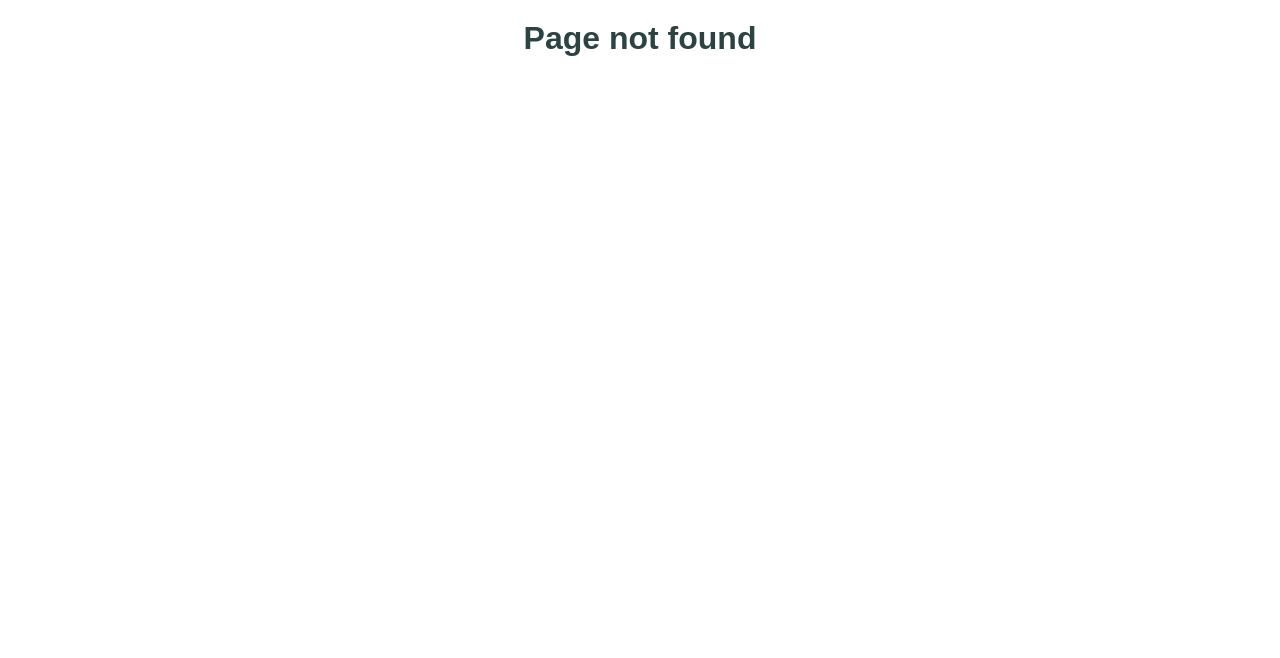
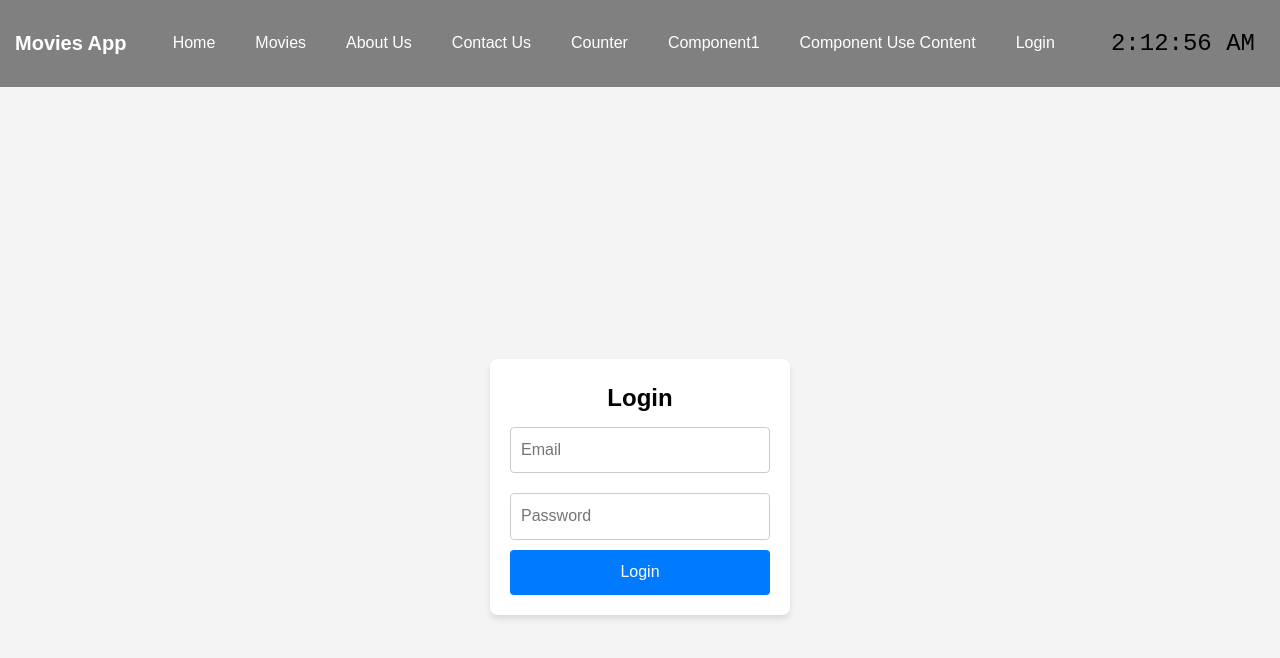
Before and after one commit to adhikari-jagdish/csit-3rd-a-react, a React (Vite) app: page /login in a window 1280 px wide. Before the commit this address had no page. Shown: the top 658 px of the page. Built offline with nearby package versions, Linux system fonts and the light colour scheme.

Commit message:
Mantine library added

```diff
--- a/package.json
+++ b/package.json
@@ -10,6 +10,8 @@
     "preview": "vite preview"
   },
   "dependencies": {
+    "@mantine/core": "^7.17.2",
+    "@mantine/hooks": "^7.17.2",
     "react": "^19.0.0",
     "react-dom": "^19.0.0",
     "react-hook-form": "^7.54.2",
--- a/src/App.jsx
+++ b/src/App.jsx
@@ -6,6 +6,9 @@ import NavBar from './components/nav-bar';
 import PageNotFound from './components/page_not_found';
 import ContactUs from './components/contact-us/contact-us';
 import Counter from './components/counter';
+import Component1 from './components/component-1';
+import ComponentUseContext from './components/component-use-state';
+import Login from './components/login/login';
 
 //comment
 function App() {
@@ -16,6 +19,9 @@ function App() {
         <Route path="/movies" element={<Movies />} />
         <Route path="/contact-us" element={<ContactUs />} />
         <Route path="/counter" element={<Counter />} />
+        <Route path="/component-1" element={<Component1 />} />
+        <Route path="/component-use-context" element={<ComponentUseContext />} />
+        <Route path="/login" element={<Login />} />
       </Route>
       <Route path="*" element={<PageNotFound />} />
     </Routes>
--- /dev/null
+++ b/src/components/component-1.jsx
@@ -0,0 +1,35 @@
+import { useState, createContext, useContext } from "react";
+
+const RollNumberContext = createContext();
+
+const Component1 = () => {
+    const [userName, setUserName] = useState("Jagadish Adhikari");
+    const [rollNumber, setRollNumber] = useState(1002);
+    return (
+        <RollNumberContext.Provider value={rollNumber}>
+            <h1>Hello {userName} this is Component1</h1>
+            <Component2 user2={userName}/>
+        </RollNumberContext.Provider>
+    );
+}
+
+function Component2({user2}) {
+    return (
+        <>
+            <h1>Hello this is Component 2</h1>
+            <Component3 user3={user2}/>
+        </>
+    );
+}
+
+function Component3({user3}) {
+    const rollNumber= useContext(RollNumberContext);
+    return (
+        <>
+            <h1>Hello {user3} this is Component 3 and roll number is {rollNumber}</h1>
+        </>
+    );
+}
+
+
+export default Component1;
--- /dev/null
+++ b/src/components/component-use-state.jsx
@@ -0,0 +1,35 @@
+import { useState, createContext, useContext } from "react";
+
+const UserContext = createContext();
+
+const ComponentUseContext = () => {
+    const [user, setUser] = useState("Samriddhi");
+    return (
+        <UserContext.Provider value={user}>
+            <h1>{`Hello ${user}!`}</h1>
+            <Component2 />
+        </UserContext.Provider>
+    );
+}
+
+function Component2() {
+    return (
+        <>
+            <h1>This is component2</h1>
+            <Component3 />
+        </>
+    );
+}
+
+function Component3() {
+    const user = useContext(UserContext);
+    return (
+        <>
+            <h1>This is component3</h1>
+            <h2>{`Hello Again ${user}!`}</h2>
+        </>
+
+    );
+}
+
+export default ComponentUseContext;
--- a/src/components/contact-us/contact-us.jsx
+++ b/src/components/contact-us/contact-us.jsx
@@ -1,6 +1,7 @@
 import { useState } from "react";
 import Input from "./input-field";
-import { set } from "react-hook-form";
+import { Button } from '@mantine/core';
+import '@mantine/core/styles.css';
 
 const ContactUs = () => {
 
@@ -50,6 +51,8 @@ const ContactUs = () => {
                         onChange={handleChange}
                     />
 
+
+
                     <Input
                         label="Phone Number"
                         type="tel"
@@ -59,8 +62,9 @@ const ContactUs = () => {
                         onChange={handleChange}
                     />
 
-                    <button type="submit">Submit Form</button>
-                </div>
+                    <Button variant="outline" color="blue" size="sm">
+                        Click Me
+                    </Button>                </div>
             </form>
         </>
     );
--- /dev/null
+++ b/src/components/login/login.css
@@ -0,0 +1,63 @@
+.container {
+    display: flex;
+    justify-content: center;
+    align-items: center;
+    height: 100vh;
+    background-color: #f4f4f4;
+}
+
+.login-card {
+    background: white;
+    padding: 20px;
+    box-shadow: 0px 4px 6px rgba(0, 0, 0, 0.1);
+    border-radius: 8px;
+    text-align: center;
+    width: 300px;
+}
+
+.login-card input {
+    width: 100%;
+    padding: 10px;
+    margin: 10px 0;
+    border: 1px solid #ccc;
+    border-radius: 4px;
+}
+
+.login-card button {
+    width: 100%;
+    padding: 10px;
+    background: #007bff;
+    color: white;
+    border: none;
+    border-radius: 4px;
+    cursor: pointer;
+}
+
+.alert-dialog {
+    position: fixed;
+    top: 0;
+    left: 0;
+    width: 100%;
+    height: 100%;
+    background: rgba(0, 0, 0, 0.5);
+    display: flex;
+    justify-content: center;
+    align-items: center;
+}
+
+.alert-content {
+    background: white;
+    padding: 20px;
+    border-radius: 8px;
+    text-align: center;
+}
+
+.alert-content button {
+    margin-top: 10px;
+    padding: 8px 16px;
+    background: #007bff;
+    color: white;
+    border: none;
+    border-radius: 4px;
+    cursor: pointer;
+}
--- /dev/null
+++ b/src/components/login/login.jsx
@@ -0,0 +1,48 @@
+import "./login.css"
+import { useState } from "react";
+
+const Login = () => {
+    const [email, setEmail] = useState("");
+    const [password, setPassword] = useState("");
+    const [showAlert, setShowAlert] = useState(false);
+
+    const handleLogin = () => {
+        if (email === "admin@example.com" && password === "12345678") {
+            alert("Login Successful!");
+          } else {
+            setShowAlert(true);
+          }
+    };
+
+    return (
+        <>
+            <div className="container">
+                <div className="login-card">
+                    <h2>Login</h2>
+                    <input type="email" placeholder="Email"
+                    value={email}
+                    onChange={(e) => setEmail(e.target.value)} />
+
+                    <input type="password" placeholder="Password"
+                    value={password}
+                    onChange={(e) => setPassword(e.target.value)} />
+
+                    <button onClick={handleLogin}>Login</button>
+                </div>
+                {showAlert && (
+                    <div className="alert-dialog">
+                        <div className="alert-content">
+                            <h3>Login Failed</h3>
+                            <p>Invalid email or password. Please try again.</p>
+                        </div>
+                    </div>
+                )}
+            </div>
+
+
+        </>
+    )
+
+}
+
+export default Login
--- a/src/components/nav-bar.jsx
+++ b/src/components/nav-bar.jsx
@@ -21,6 +21,9 @@ const NavBar = () => {
                     <Link to="/about-us">About Us</Link>
                     <Link to="/contact-us">Contact Us</Link>
                     <Link to="/counter">Counter</Link>
+                    <Link to="/component-1">Component1</Link>
+                    <Link to="/component-use-context">Component Use Content</Link>
+                    <Link to="/login">Login</Link>
                 </div>
                 <div className="clock-container">
                     {time.toLocaleTimeString()}
--- a/src/main.jsx
+++ b/src/main.jsx
@@ -3,11 +3,17 @@ import { createRoot } from 'react-dom/client'
 import './index.css'
 import App from './App.jsx'
 import { BrowserRouter } from 'react-router-dom'
+import { MantineProvider } from '@mantine/core';
+
 
 createRoot(document.getElementById('root')).render(
   <StrictMode>
-    <BrowserRouter>
-      <App />
-    </BrowserRouter>
-  </StrictMode>,
+
+    <MantineProvider withGlobalStyles withNormalizeCSS>
+      <BrowserRouter>
+        <App />
+      </BrowserRouter>
+    </MantineProvider>
+
+  </StrictMode>
 )
```
Also changed, not shown: 1 other file (tests, documents, lock files or other folders).
